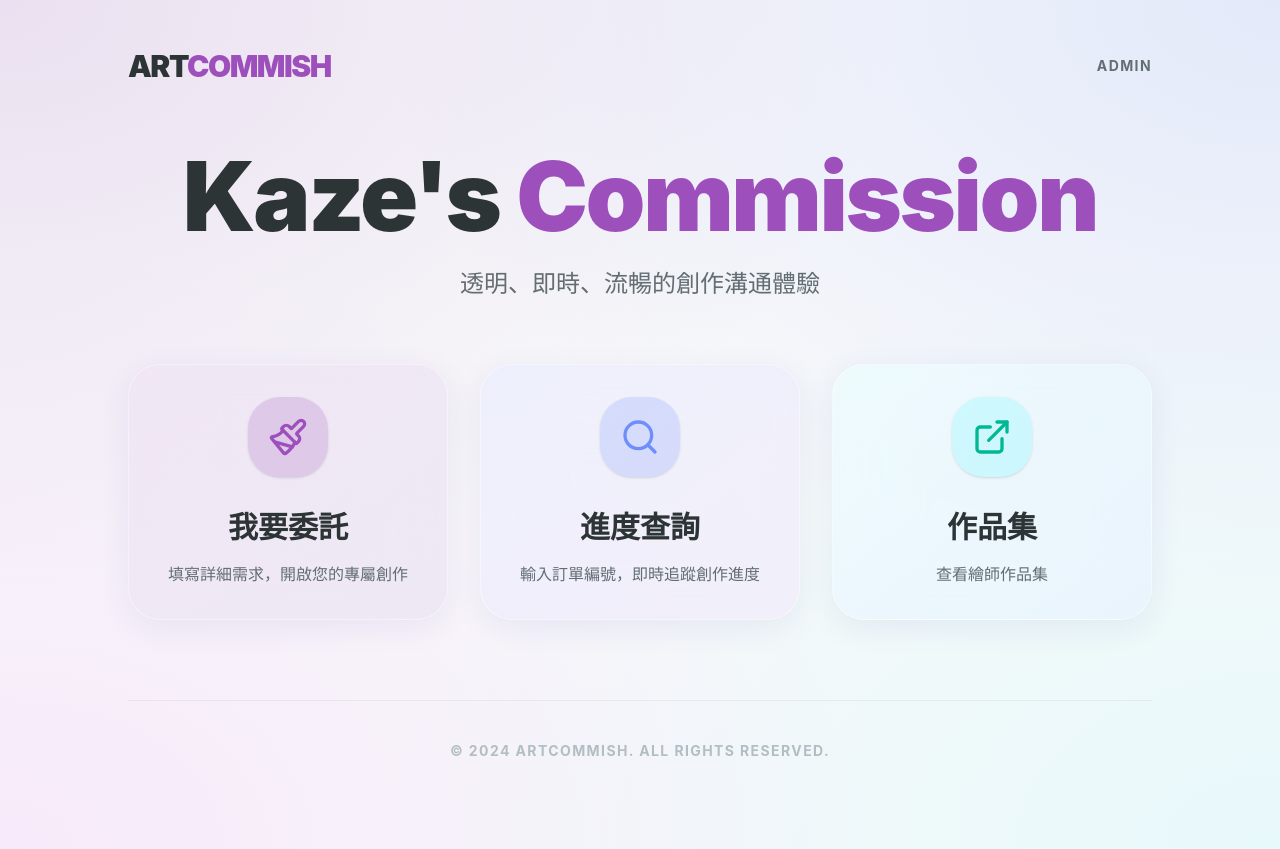
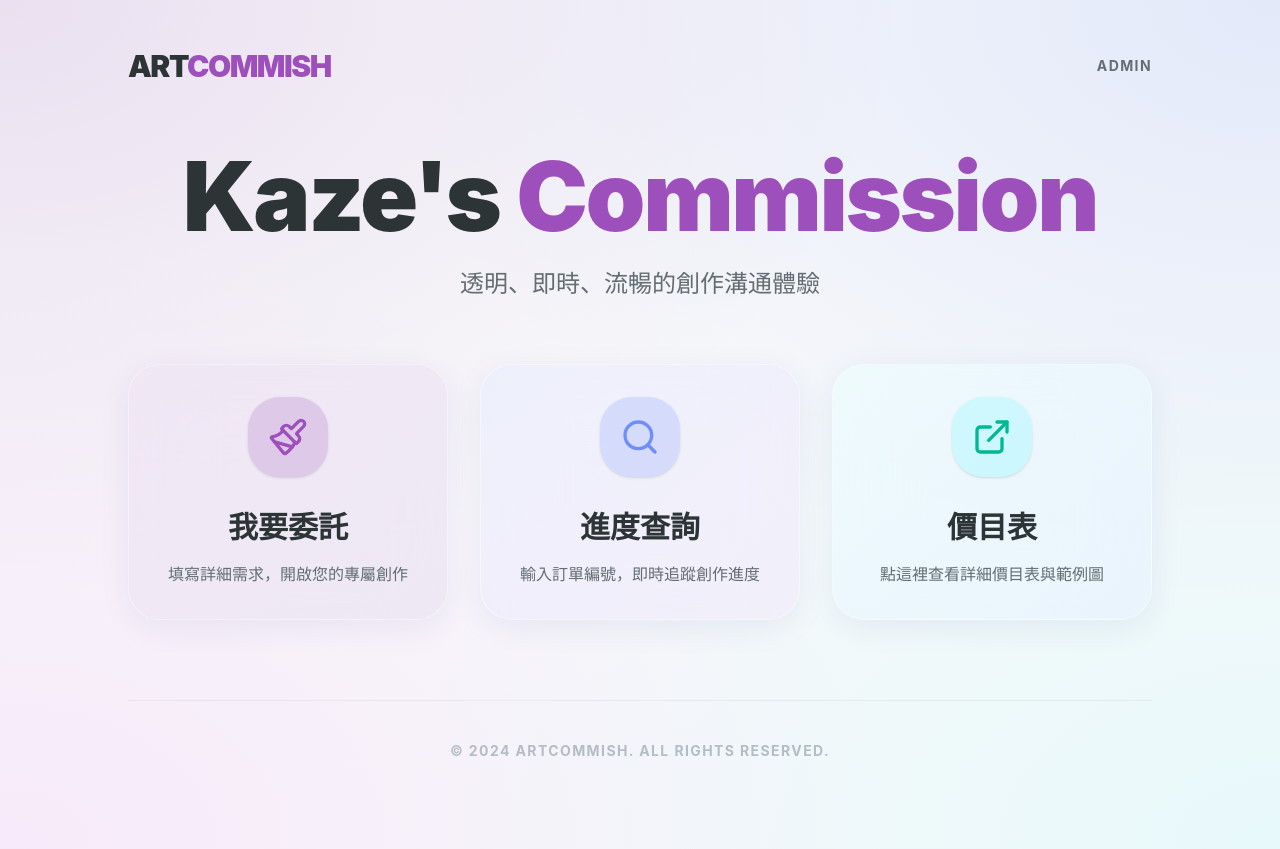
Before and after one commit to a16379016-del/KazeCm, a React (Vite) app: page / in a window 1280 px wide. Built offline with nearby package versions, Linux system fonts and the light colour scheme.

Commit message:
feat: Update home page links
Replaced "Portfolio" link with "Price List" and updated its description to direct users to detailed pricing and example images.

```diff
--- a/src/pages/Home.tsx
+++ b/src/pages/Home.tsx
@@ -25,10 +25,10 @@ export default function Home() {
       iconColor: 'text-[#6E8EFB]'
     },
     {
-      title: '作品集',
+      title: '價目表',
       icon: ExternalLink,
       href: 'https://kaze2001.mystrikingly.com/',
-      description: '查看繪師作品集',
+      description: '點這裡查看詳細價目表與範例圖',
       color: 'from-[#89f7fe]/10 to-[#66a6ff]/10',
       iconBg: 'bg-[#89f7fe]/30',
       iconColor: 'text-[#00b894]'
```
